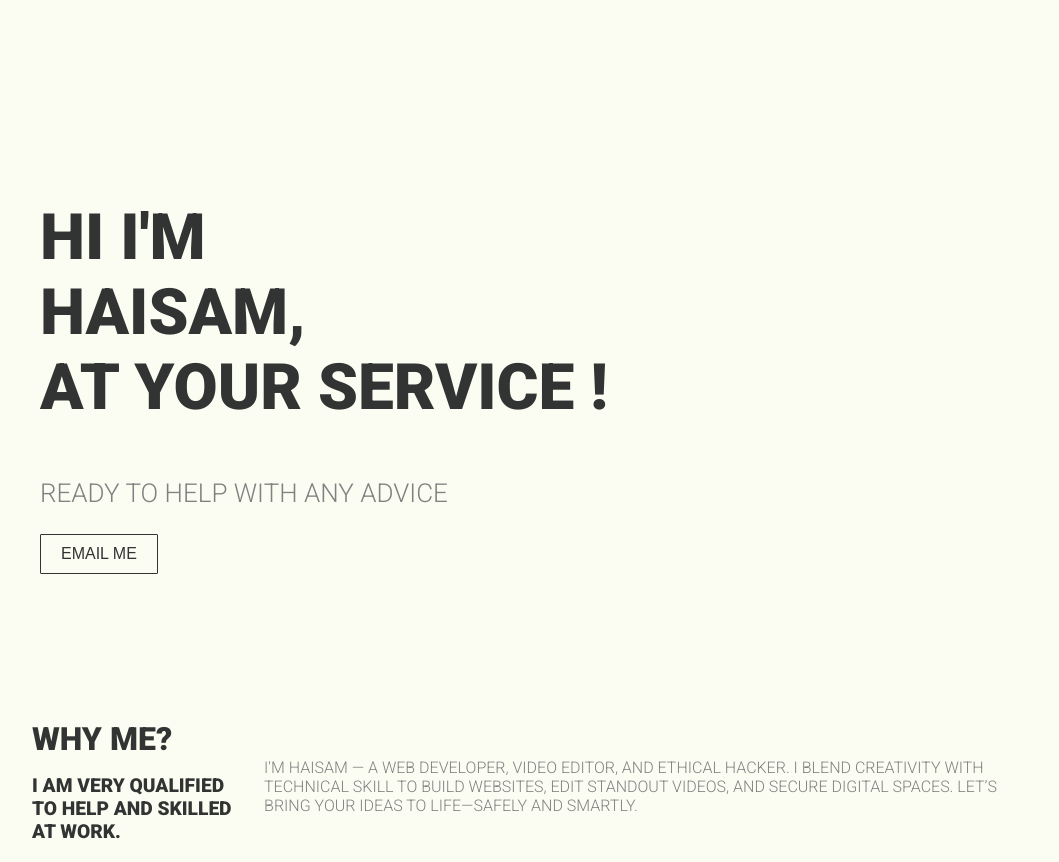
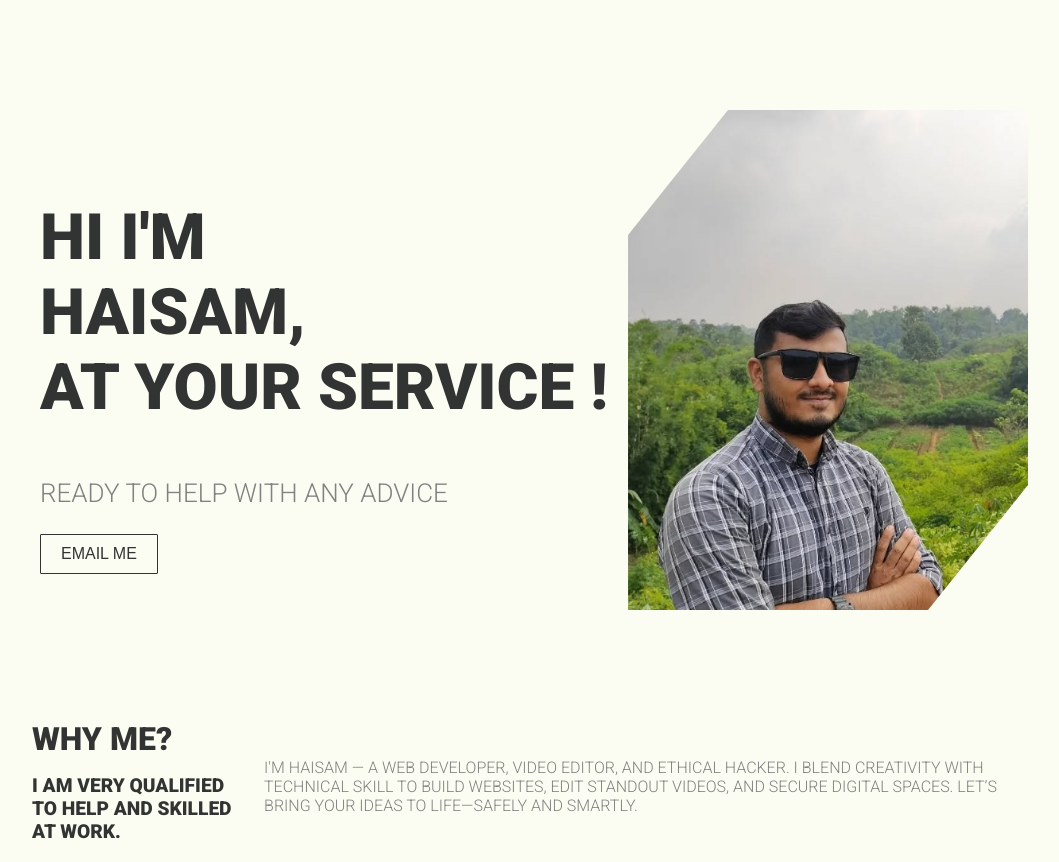
Before and after one commit to haisam10/freelancer, a plain HTML site: page index.html in a window 1280 px wide. Shown: the top 862 px of the page, without its empty margins (96-1155 px from the left). Drawn offline with Linux system fonts and the light colour scheme; the site is published under a folder, as on GitHub Pages, so addresses that start at the root find nothing; a small style sheet from the web is missing.

Commit message:
Update style.css

```diff
--- a/style.css
+++ b/style.css
@@ -89,7 +89,7 @@ header {
   .clipped-photo {
     width: 400px;
     height: 500px;
-    background-image: url("/iamge/haisam2.png"); /* Replace with your image path */
+    background-image: url("iamge/haisam2.png"); /* Replace with your image path */
     background-size: cover;
     background-position: center;
     clip-path: polygon(25% 0%, 100% 0%, 100% 75%, 75% 100%, 0% 100%, 0% 25%);
```
